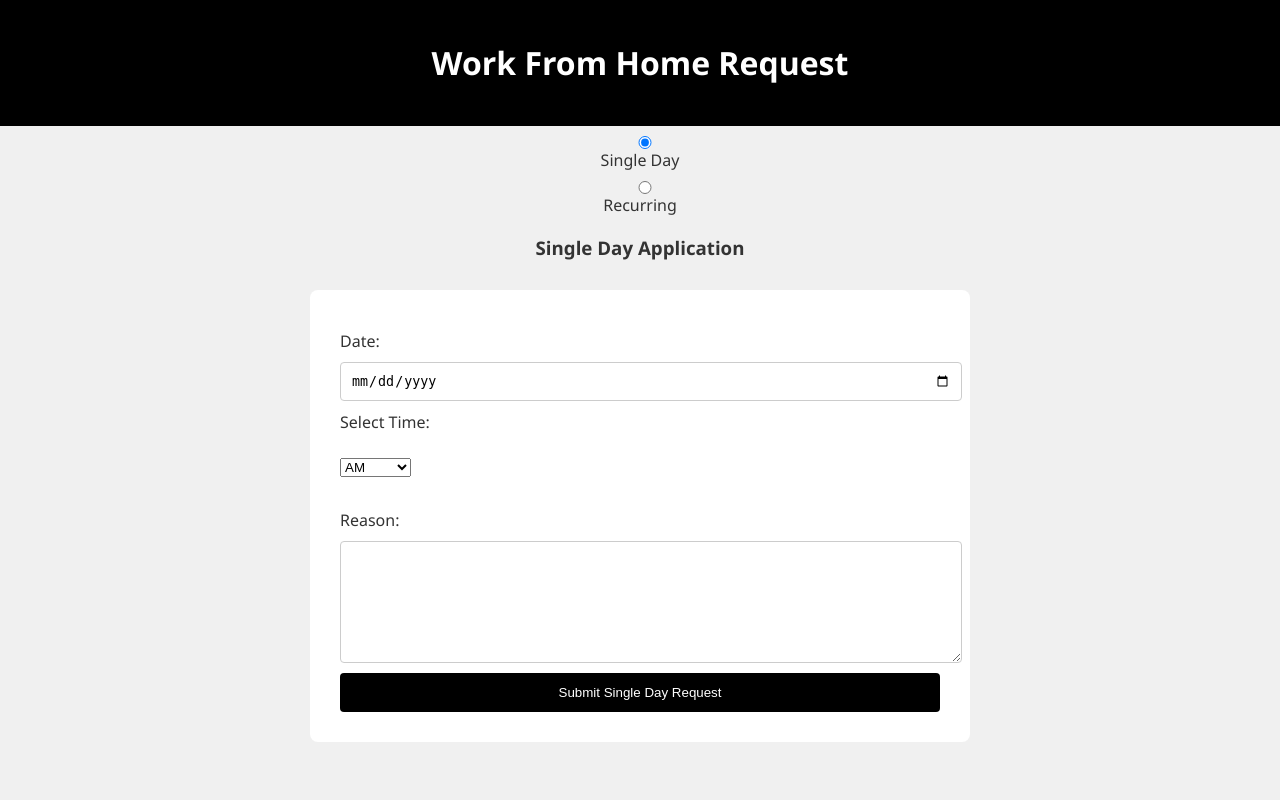
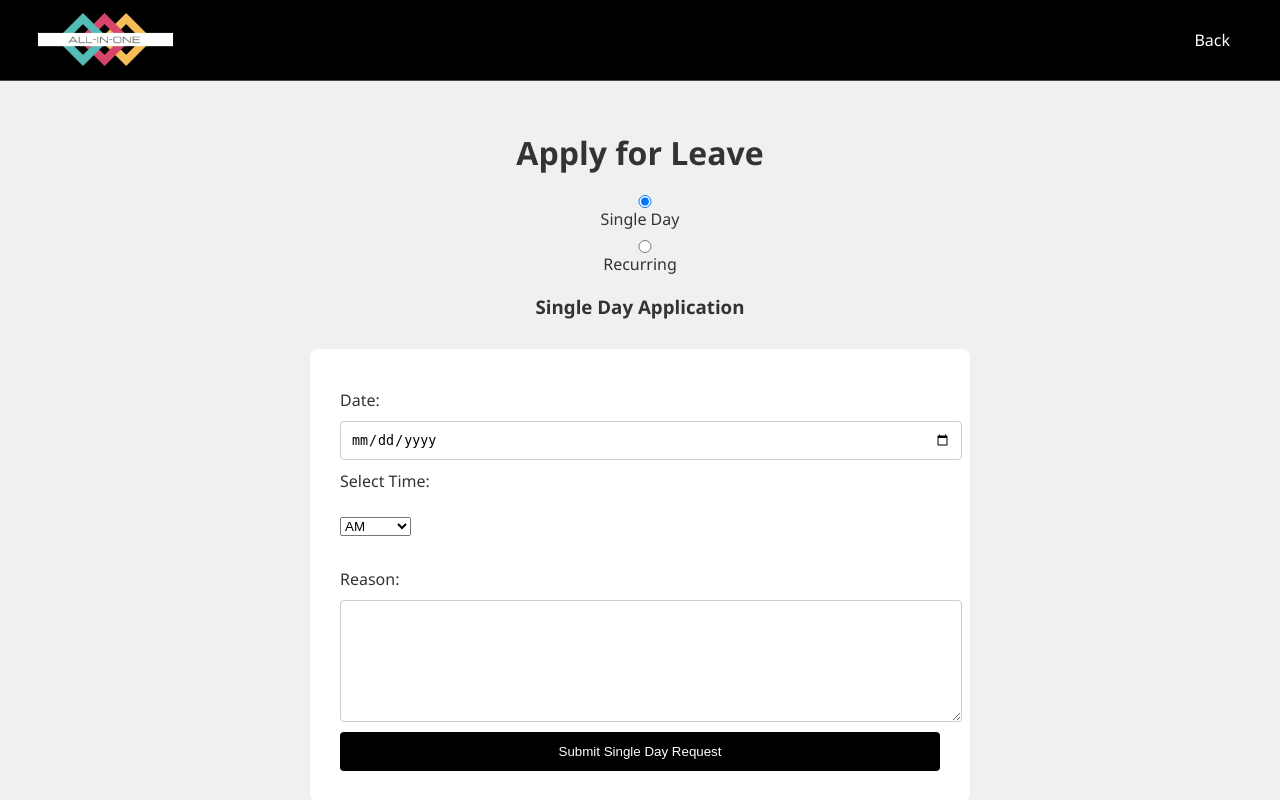
Before and after one commit to divyayayya/Divya, a PHP site: page /apply_wfh.php in a window 1280 px wide. Shown: the top 800 px of the page. Before the commit the page ends 742 px from the top, so only its background shows below. Run offline with PHP 8.4, Linux system fonts and the light colour scheme.

Commit message:
Update apply_wfh.php
updated front end

```diff
--- a/apply_wfh.php
+++ b/apply_wfh.php
@@ -17,16 +17,30 @@
             padding: 0;
         }
 
+        h1 {
+            text-align: center;
+            margin-top: 50px;
+        }
+
         h2, h3 {
             color: #333;
             text-align: center;
         }
 
+        /* Navbar Styling */
         .navbar {
             background-color: #000;
             color: #fff;
-            padding: 20px;
-            text-align: center;
+            display: flex;
+            justify-content: space-between;
+            align-items: center;
+            padding: 0 30px;
+            height: 80px;
+            border-bottom: 1px solid #444;
+        }
+
+        .navbar a img {
+            height: 60px;
         }
 
         form {
@@ -67,6 +81,24 @@
             background-color: #333;
         }
 
+        .backbutton a {
+            font-size: 16px;
+            border: none;
+            outline: none;
+            color: white;
+            padding: 14px 20px;
+            background-color: inherit;
+            font-family: inherit;
+            margin: 0;
+            text-decoration: none;
+        }
+
+        .backbutton a:hover {
+            background-color: #666; /* Change background on hover */
+            color: #fff; /* Change text color on hover */
+        }
+
+
         .radio-group, .checkbox-group {
             display: flex;
             gap: 10px;
@@ -86,8 +118,13 @@
 
 <!-- Navbar -->
 <div class="navbar">
-    <h1>Work From Home Request</h1>
-</div>
+        <a href="home.php"><img src="images/logo.jpg" alt="Company Logo"></a> <!-- Link to homepage -->
+        <div class="backbutton">
+            <a href="my_requests.php">Back</a>
+        </div>
+    </div>
+
+<h1>Apply for Leave</h1>
 
 <!-- Request Type Selection Using Radio Buttons -->
 <div style="text-align:center;">
```
